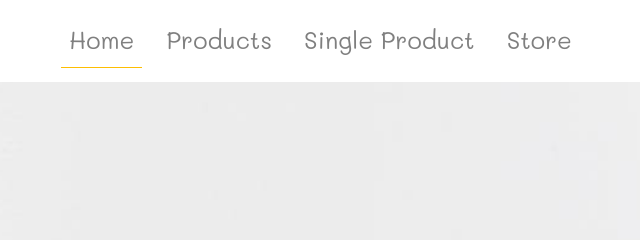
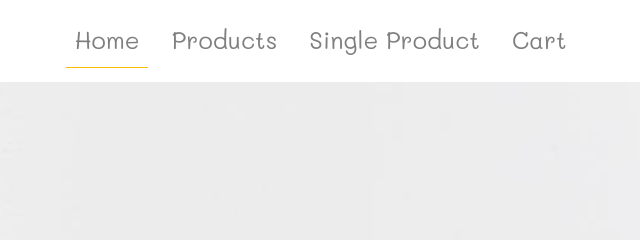
Before and after one commit to p2540171/p2540171.github.io, a plain HTML site: page index.html in a window 1280 px wide. Shown: the top 240 px of the page, 319-959 px from the left. Drawn offline with Linux system fonts and the light colour scheme; a script that the page names is missing; a web font is replaced by a local one.

Commit message:
Update index.html

```diff
--- a/index.html
+++ b/index.html
@@ -40,7 +40,7 @@
               <a href="singleproduct.html" class="nav-link">Single Product</a>
             </li>
             <li class="nav-item mx-2">
-              <a href="store.html" class="nav-link">Store</a>
+              <a href="store.html" class="nav-link">Cart</a>
             </li>
           </ul>
         </div>
```
